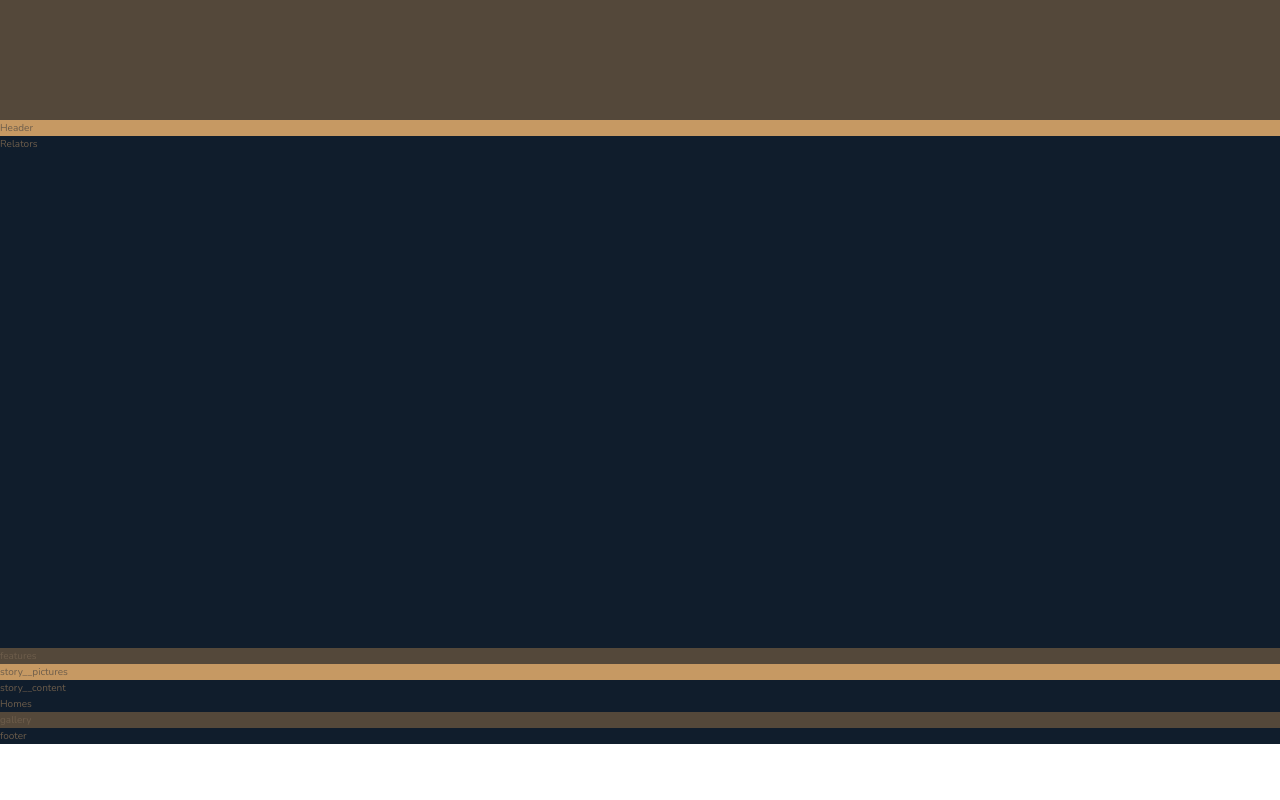
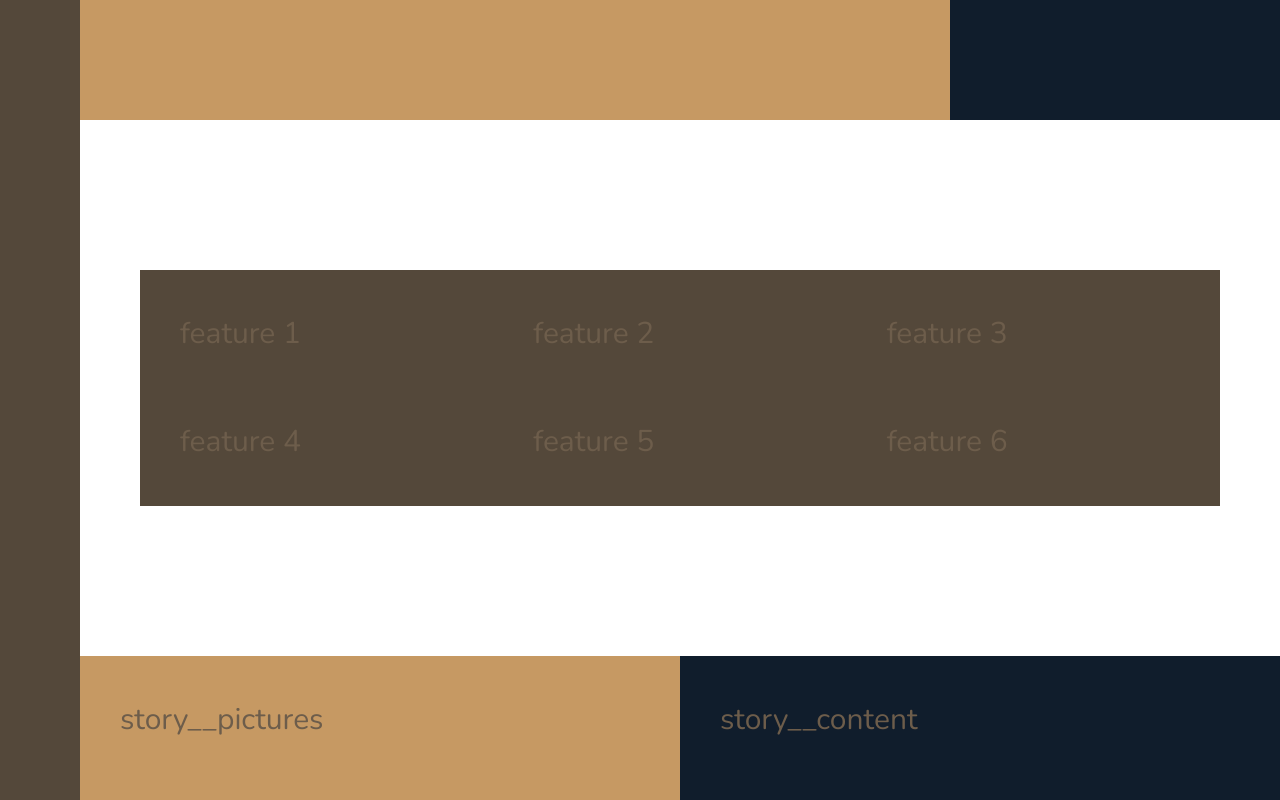
Before and after one commit to AlessandroDodi/Nexter, a website: page index.html in a window 1280 px wide. Shown: the part 520-1320 px from the top of the page. Before the commit the page ends 1264 px from the top, so only its background shows below. Drawn offline with nearby package versions, Linux system fonts and the light colour scheme.

Commit message:
-Built layout

```diff
--- a/index.html
+++ b/index.html
@@ -17,8 +17,15 @@
   <body class="container">
     <div class="sidebar">Sidebar</div>
     <div class="header">Header</div>
-    <div class="relators">Relators</div>
-    <div class="features">features</div>
+    <div class="realtors">Relators</div>
+    <div class="features">
+      <div class="feature">feature 1</div>
+      <div class="feature">feature 2</div>
+      <div class="feature">feature 3</div>
+      <div class="feature">feature 4</div>
+      <div class="feature">feature 5</div>
+      <div class="feature">feature 6</div>
+    </div>
     <div class="story__pictures">story__pictures</div>
     <div class="story__content">story__content</div>
     <div class="homes">Homes</div>
--- a/sass/_base.scss
+++ b/sass/_base.scss
@@ -35,5 +35,14 @@ body {
 
 .container {
   display: grid;
-  grid-template-rows: 80vh auto 40vw;
+  grid-template-rows: 80vh auto 40vw repeat(3, auto);
+  grid-template-columns:
+    [sidebar-start] 8rem [sidebar-end full-start] minmax(6rem, 1fr)
+    [center-start] repeat(8, [col-start] minmax(min-content, 14rem) [col-end])
+    [center-end] minmax(6rem, 1fr)
+    [full-end];
+  & > * {
+    padding: 4rem;
+    font-size: 3rem;
+  }
 }
--- a/sass/_features.scss
+++ b/sass/_features.scss
@@ -1,3 +1,9 @@
 .features {
   background-color: $color-grey-dark-1;
+  grid-column: center-start / center-end;
+  margin: 15rem 0;
+
+  display: grid;
+  grid-template-columns: repeat(3, 1fr);
+  grid-gap: 6rem;
 }
--- a/sass/_footer.scss
+++ b/sass/_footer.scss
@@ -1,3 +1,4 @@
 .footer {
   background-color: $color-secondary;
+  grid-column: full-start / full-end;
 }
--- a/sass/_gallery.scss
+++ b/sass/_gallery.scss
@@ -1,3 +1,4 @@
 .gallery {
   background-color: $color-grey-dark-1;
+  grid-column: full-start / full-end;
 }
--- a/sass/_header.scss
+++ b/sass/_header.scss
@@ -1,3 +1,4 @@
 .header {
   background-color: $color-primary;
+  grid-column: full-start / col-end 6;
 }
--- a/sass/_homes.scss
+++ b/sass/_homes.scss
@@ -1,3 +1,4 @@
 .homes {
   background-color: $color-secondary;
+  grid-column: center-start / center-end;
 }
--- a/sass/_realtors.scss
+++ b/sass/_realtors.scss
@@ -1,3 +1,4 @@
-.relators {
+.realtors {
   background-color: $color-secondary;
+  grid-column: col-start 7 / full-end;
 }
--- a/sass/_sidebar.scss
+++ b/sass/_sidebar.scss
@@ -1,3 +1,5 @@
 .sidebar {
   background-color: $color-grey-dark-1;
+  grid-column: sidebar-start / sidebar-end;
+  grid-row: 1 / -1;
 }
--- a/sass/_story.scss
+++ b/sass/_story.scss
@@ -1,8 +1,10 @@
 .story {
   &__pictures {
     background-color: $color-primary;
+    grid-column: full-start / col-end 4;
   }
   &__content {
     background-color: $color-secondary;
+    grid-column: col-start 5 / full-end;
   }
 }
```
Also changed, not shown: css/style.css.
